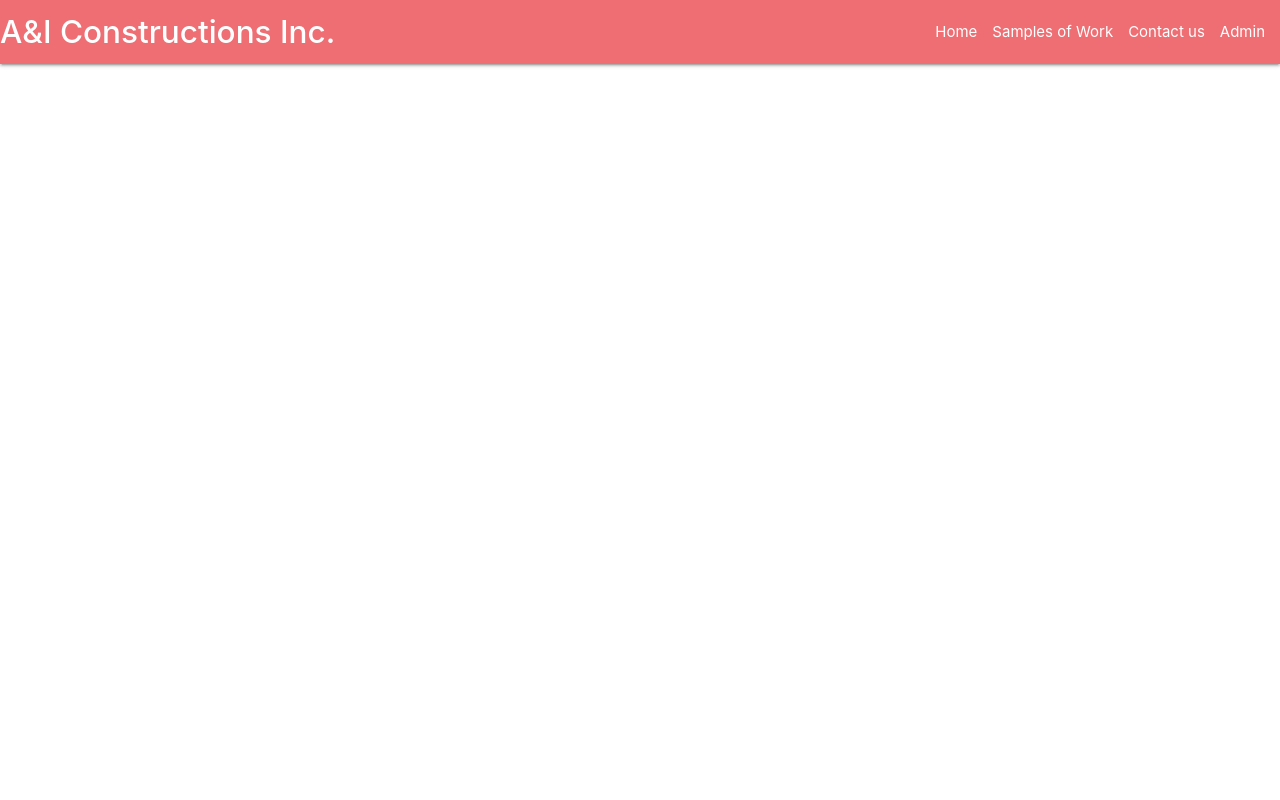
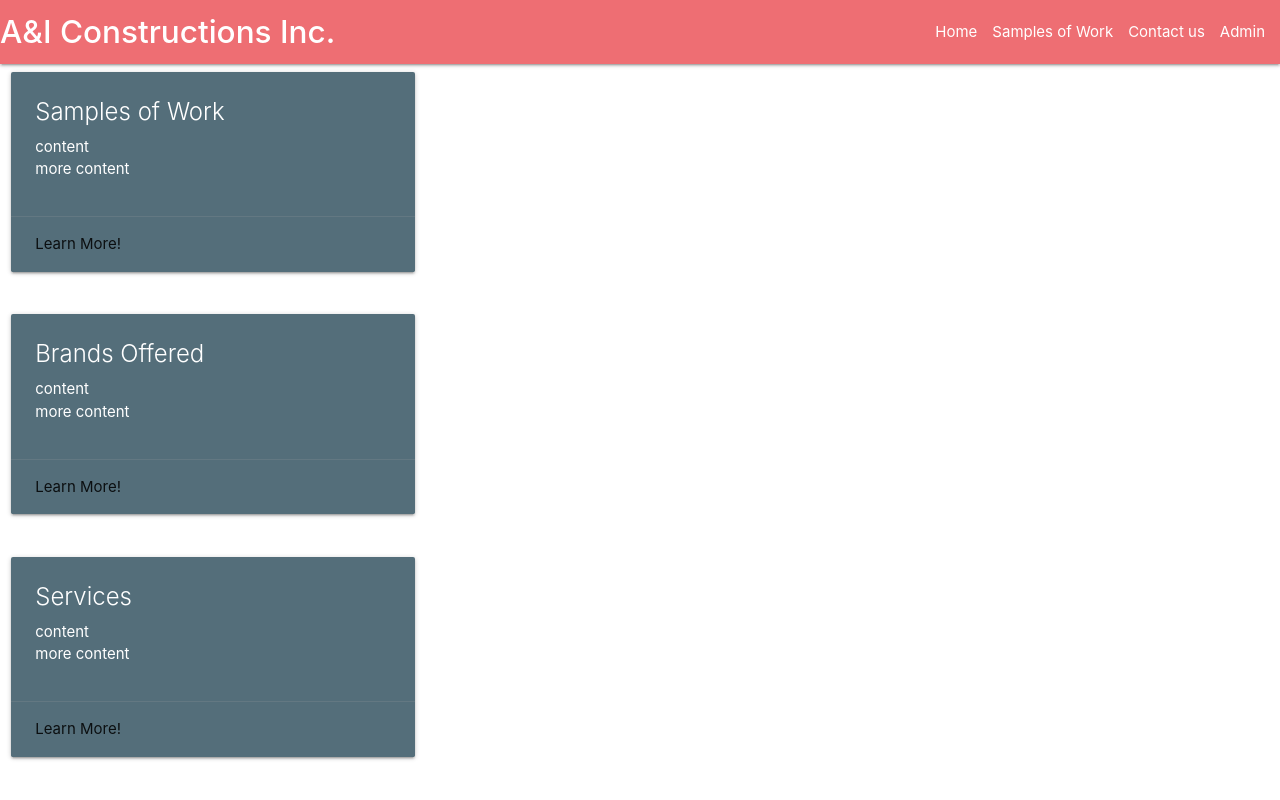
Before and after one commit to agua95/sosoWebsite, a Django app: page / in a window 1280 px wide. Run offline with Django 3.2, Linux system fonts and the light colour scheme.

Commit message:
added cards to home page

```diff
--- a/aiconstruct/templates/aiconstruct/home.html
+++ b/aiconstruct/templates/aiconstruct/home.html
@@ -27,5 +27,66 @@
       </ul>
     </div>
   </nav>
+
+  <div class="row">
+    <div class="col s12 m6 l4"  id="float_card">
+      <div class="card blue-grey darken-1"style="height: 25vh; overflow: hidden; display: flex; flex-direction: column;background: lightgray;">
+        <div class="card-content white-text" style="flex: 1; overflow-y: auto;">
+          <span class="card-title">
+              Samples of Work
+          </span>
+          <p>
+              content
+          </p>
+           <p>
+               more content
+           </p>
+        </div>
+        <div class="card-action" style="">
+          Learn More!
+        </div>
+      </div>
+    </div>
+  </div>
+  <div class="row">
+    <div class="col s12 m6 l4"  id="float_card">
+      <div class="card blue-grey darken-1"style="height: 25vh; overflow: hidden; display: flex; flex-direction: column;background: lightgray;">
+        <div class="card-content white-text" style="flex: 1; overflow-y: auto;">
+          <span class="card-title">
+              Brands Offered
+          </span>
+          <p>
+              content
+          </p>
+           <p>
+               more content
+           </p>
+        </div>
+        <div class="card-action" style="">
+          Learn More!
+        </div>
+      </div>
+    </div>
+  </div>
+  <div class="row">
+    <div class="col s12 m6 l4"  id="float_card">
+      <div class="card blue-grey darken-1"style="height: 25vh; overflow: hidden; display: flex; flex-direction: column;background: lightgray;">
+        <div class="card-content white-text" style="flex: 1; overflow-y: auto;">
+          <span class="card-title">
+              Services
+          </span>
+          <p>
+              content
+          </p>
+           <p>
+               more content
+           </p>
+        </div>
+        <div class="card-action" style="">
+          Learn More!
+        </div>
+      </div>
+    </div>
+  </div>
 </body>
 </html>
```
